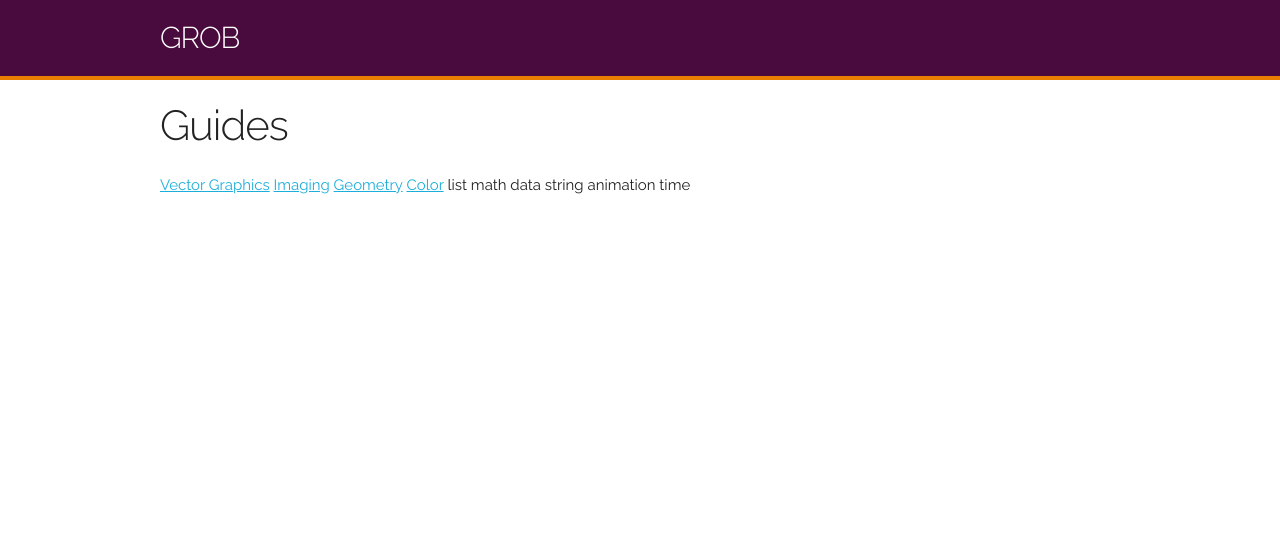
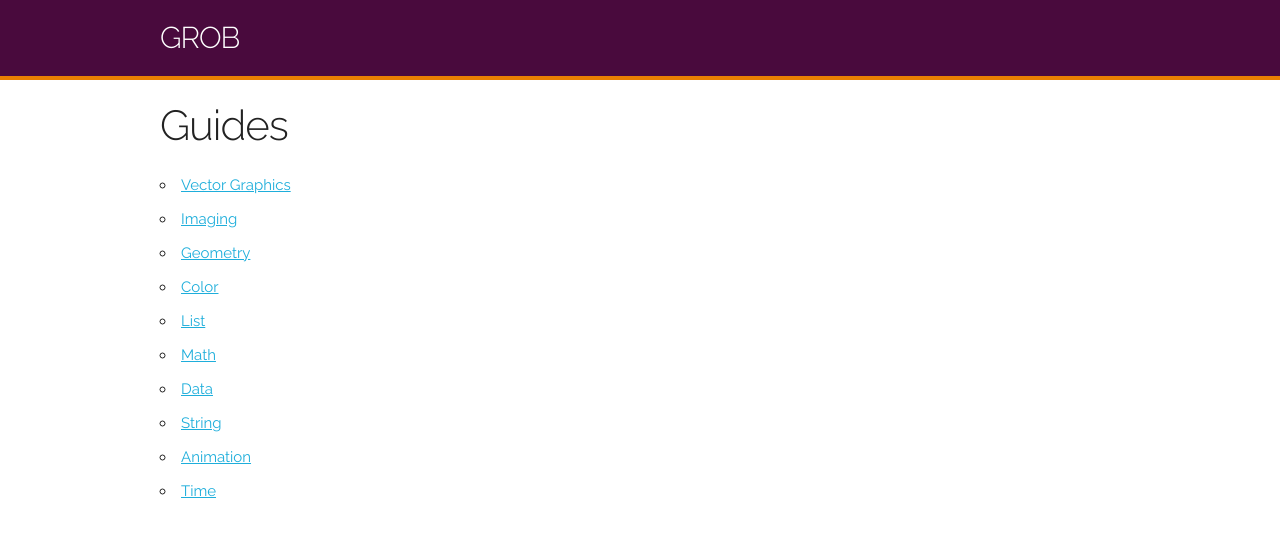
Before and after one commit to nodebox/g.js, a Jekyll site: the page built from index.html, in a window 1280 px wide. Shown: the top 537 px of the page. Built offline with Jekyll 4.4.1, drawn with Linux system fonts in a browser that asks for light colours.

Commit message:
Clean up index page.

```diff
--- a/index.html
+++ b/index.html
@@ -3,13 +3,15 @@ layout: default
 ---
 <h2>Guides</h2>
 
-<a href="guide/vector.html">Vector Graphics</a>
-	<a href="guide/image.html">Imaging</a>
-		<a href="guide/geometry.html">Geometry</a>
-<a href="guide/color.html">Color</a>
-	list
-	math
-	data
-	string
-	animation
-	time
+<ul>
+  <li><a href="guide/vector.html">Vector Graphics</a></li>
+  <li><a href="guide/image.html">Imaging</a></li>
+  <li><a href="guide/geometry.html">Geometry</a></li>
+  <li><a href="guide/color.html">Color</a></li>
+  <li><a href="guide/list.html">List</a></li>
+  <li><a href="guide/math.html">Math</a></li>
+  <li><a href="guide/data.html">Data</a></li>
+  <li><a href="guide/string.html">String</a></li>
+  <li><a href="guide/animation.html">Animation</a></li>
+  <li><a href="guide/time.html">Time</a></li>
+</ul>
```
